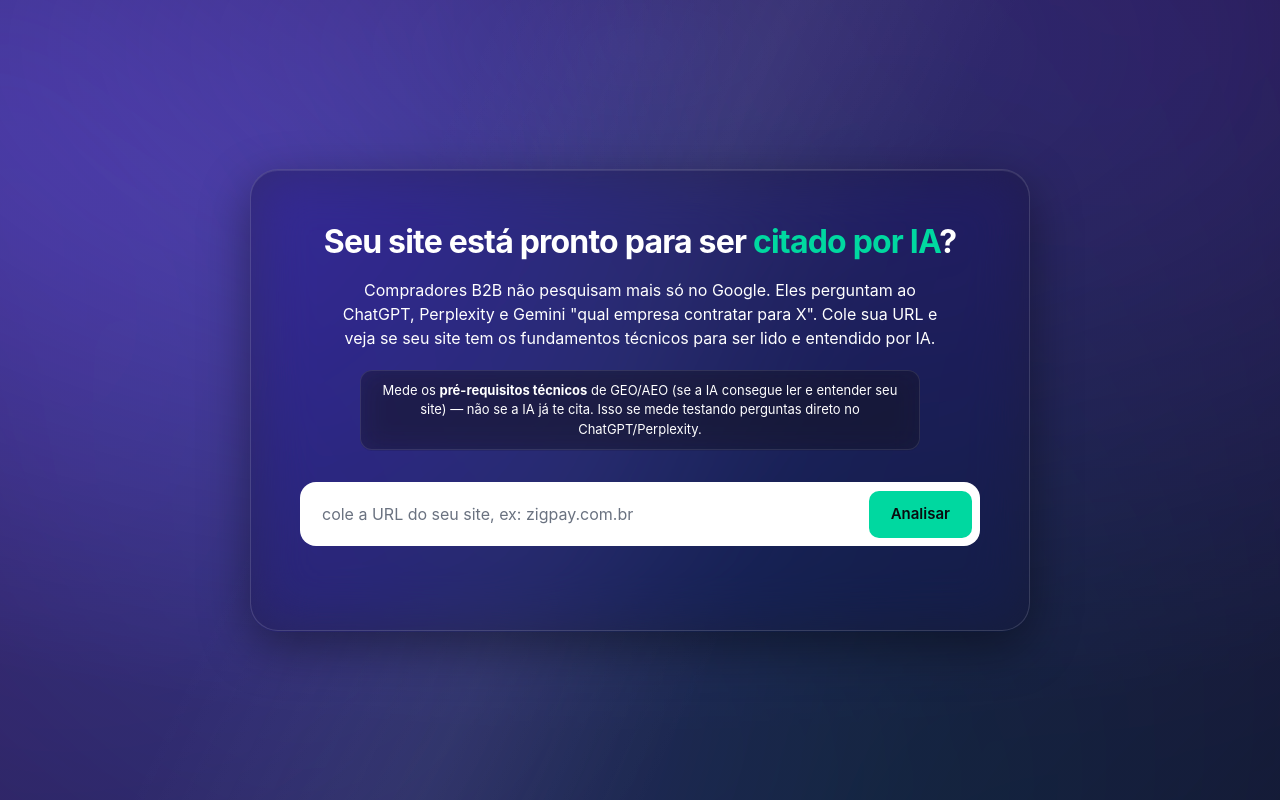
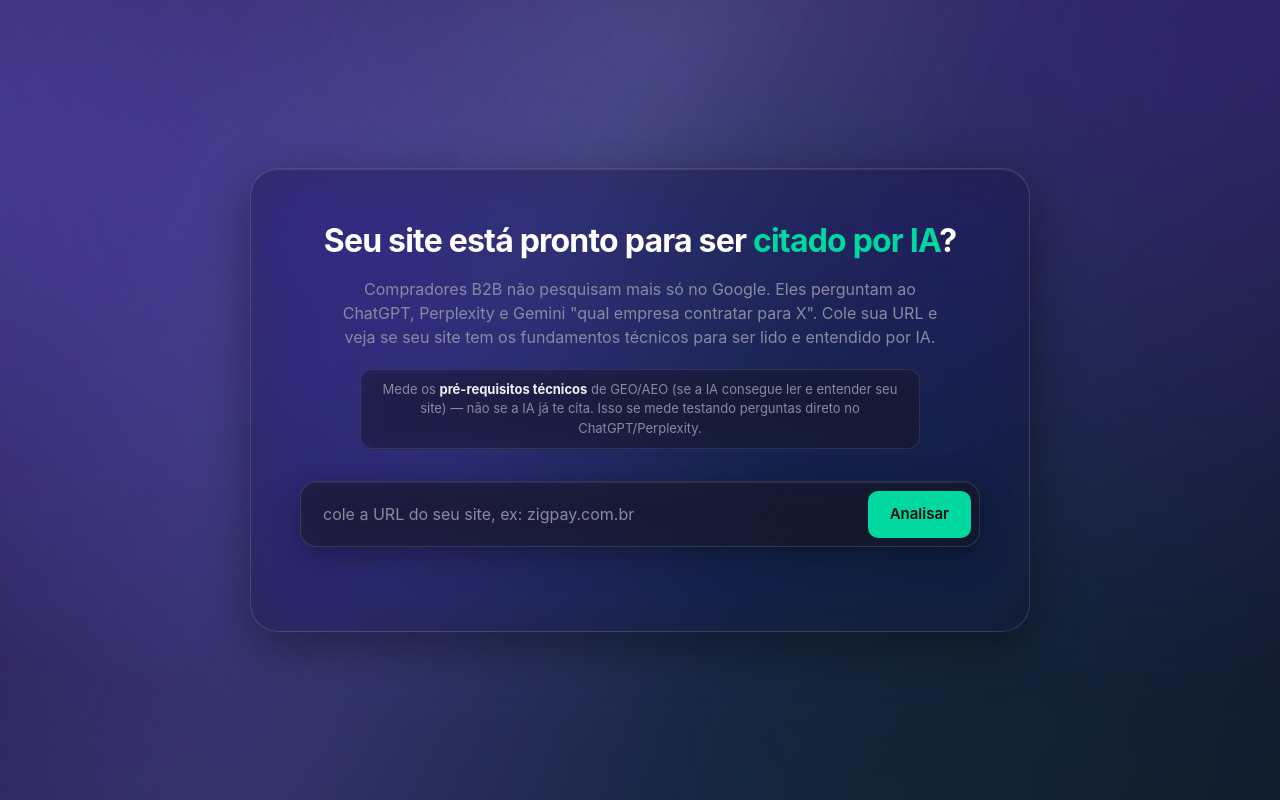
Before and after one commit to marcelofilho-ztgf/ai-readiness, a React (Vite) app in the folder client/: page / in a window 1280 px wide. Built offline with nearby package versions, Linux system fonts and the light colour scheme.

Commit message:
Movimento: fundo em divs reais; texto cinza; input branco no foco; centralizacao

```diff
--- a/client/src/App.jsx
+++ b/client/src/App.jsx
@@ -44,30 +44,30 @@ export default function App() {
     <>
       <AnimatedBackground />
 
-      <div className="flex min-h-screen w-full flex-col items-center justify-center px-6 py-12">
-        {/* CARD EXTERNO envolvendo todo o conteúdo */}
-        <div className="glass-shell w-full max-w-[780px] rounded-[28px] px-8 py-12 sm:px-12">
-          <header className="text-center">
+      <div className="flex min-h-screen w-full items-center justify-center px-6 py-12">
+        {/* CARD EXTERNO envolvendo todo o conteúdo — centrado na tela */}
+        <div className="glass-shell flex w-full max-w-[780px] flex-col items-center rounded-[28px] px-8 py-12 sm:px-12">
+          <header className="flex flex-col items-center text-center">
             <h1 className="text-[32px] font-bold tracking-tight text-white">
               Seu site está pronto para ser{" "}
               <span style={{ color: "var(--accent-2)" }}>citado por IA</span>?
             </h1>
-            <p className="mx-auto mt-3 max-w-[620px] text-base text-white">
+            <p className="mx-auto mt-3 max-w-[620px] text-base text-muted">
               Compradores B2B não pesquisam mais só no Google. Eles perguntam ao ChatGPT,
               Perplexity e Gemini "qual empresa contratar para X". Cole sua URL e veja se seu
               site tem os fundamentos técnicos para ser lido e entendido por IA.
             </p>
-            <p className="glass-soft mx-auto mt-5 max-w-[560px] rounded-xl px-4 py-2.5 text-[13px] text-white">
-              Mede os <b className="font-bold text-white">pré-requisitos técnicos</b> de GEO/AEO
+            <p className="glass-soft mx-auto mt-5 max-w-[560px] rounded-xl px-4 py-2.5 text-[13px] text-muted">
+              Mede os <b className="font-bold text-textc">pré-requisitos técnicos</b> de GEO/AEO
               (se a IA consegue ler e entender seu site) — não se a IA já te cita. Isso se mede
               testando perguntas direto no ChatGPT/Perplexity.
             </p>
           </header>
 
-          <SearchForm onSubmit={analyze} loading={loading} className="mt-8" />
+          <SearchForm onSubmit={analyze} loading={loading} className="mt-8 w-full" />
 
           <div
-            className="mt-4 min-h-[20px] text-center text-sm"
+            className="mt-4 min-h-[20px] w-full text-center text-sm"
             style={{ color: error ? "var(--alta)" : "rgba(255,255,255,.7)" }}
           >
             {loading && (
--- a/client/src/components/AnimatedBackground.jsx
+++ b/client/src/components/AnimatedBackground.jsx
@@ -1,5 +1,11 @@
-// O fundo "seda" agora é aplicado direto no body (ver index.css) — à prova de
-// z-index e de WebGL. Este componente fica vazio para não duplicar camadas.
+// Fundo "seda" animado — em DIVs reais (não pseudo-elementos), porque o Chrome
+// não anima ::before/::after de forma confiável quando há filter:blur pesado.
 export default function AnimatedBackground() {
-  return null;
+  return (
+    <div className="silk-bg" aria-hidden>
+      <div className="silk-blob" />
+      <div className="silk-sheen" />
+      <div className="silk-vignette" />
+    </div>
+  );
 }
--- a/client/src/components/SearchForm.jsx
+++ b/client/src/components/SearchForm.jsx
@@ -1,27 +1,33 @@
 import { useState } from "react";
 
 // Formulário de busca reutilizável (home e modal).
-// Input com fundo branco; botão na cor accent-2 (verde "citado por IA").
+// Vazio/sem foco: liquid glass. Ao focar/digitar: fica branco.
+// Botão sempre na cor accent-2 (verde "citado por IA").
 export default function SearchForm({ onSubmit, loading, className = "", compact = false, initialValue = "" }) {
   const [url, setUrl] = useState(initialValue);
+  const [focused, setFocused] = useState(false);
 
   function handle(e) {
     e.preventDefault();
     onSubmit(url);
   }
 
+  const active = focused || url.length > 0;
+
   return (
     <form
       onSubmit={handle}
-      className={`input-white mx-auto flex max-w-[680px] items-center gap-2 rounded-2xl p-2 ${className}`}
+      className={`mx-auto flex max-w-[680px] items-center gap-2 rounded-2xl p-2 transition-colors ${active ? "input-white" : "glass"} ${className}`}
     >
       <input
         value={url}
         onChange={(e) => setUrl(e.target.value)}
+        onFocus={() => setFocused(true)}
+        onBlur={() => setFocused(false)}
         type="text"
         placeholder="cole a URL do seu site, ex: zigpay.com.br"
         autoComplete="off"
-        className={`input-white flex-1 rounded-xl bg-transparent px-3.5 outline-none ${compact ? "py-2 text-sm" : "py-3 text-base"}`}
+        className={`flex-1 rounded-xl bg-transparent px-3.5 outline-none ${active ? "text-[#14101f] placeholder:text-[#6a7280]" : "text-textc placeholder:text-muted"} ${compact ? "py-2 text-sm" : "py-3 text-base"}`}
       />
       <button
         type="submit"
--- a/client/src/index.css
+++ b/client/src/index.css
@@ -24,55 +24,79 @@ body {
   color: var(--text);
   font-family: -apple-system, BlinkMacSystemFont, "Segoe UI", Inter, sans-serif;
 }
-/* Fundo seda aplicado direto no body — dobras suaves e difusas (não listras).
-   Várias manchas de luz sobrepostas, bem desfocadas, que derivam lentamente. */
+/* Fundo seda animado — em DIVs reais (anima de forma confiável no Chrome). */
 body {
   min-height: 100vh;
-  background: #1a1430;
+  background: #14101f;
   overflow-x: hidden;
-}
-/* Camada de "dobras de seda": manchas radiais largas e suaves que se movem */
-body::before {
-  content: "";
-  position: fixed;
-  inset: -25%;
-  width: 150%;
-  height: 150%;
-  z-index: 0;
-  pointer-events: none;
-  background:
-    radial-gradient(60% 120% at 20% 30%, rgba(124, 108, 255, 0.55), transparent 60%),
-    radial-gradient(55% 100% at 75% 25%, rgba(60, 45, 120, 0.6), transparent 55%),
-    radial-gradient(70% 130% at 60% 80%, rgba(0, 200, 160, 0.18), transparent 60%),
-    radial-gradient(50% 90% at 35% 70%, rgba(108, 92, 231, 0.45), transparent 55%),
-    linear-gradient(125deg, #221a44 0%, #3a2d6b 35%, #2a2052 60%, #181230 100%);
-  filter: blur(60px) saturate(125%);
-  animation: silkDrift 26s ease-in-out infinite alternate;
-}
-/* Brilho diagonal que atravessa, dando o aspecto acetinado */
-body::after {
-  content: "";
-  position: fixed;
-  inset: 0;
-  z-index: 0;
-  pointer-events: none;
-  background:
-    linear-gradient(115deg, transparent 30%, rgba(255, 255, 255, 0.05) 48%, transparent 62%),
-    radial-gradient(130% 95% at 50% 6%, rgba(12, 10, 22, 0), rgba(12, 10, 22, 0.45) 90%);
 }
 #root {
   position: relative;
   z-index: 1;
 }
+.silk-bg {
+  position: fixed;
+  inset: 0;
+  z-index: 0;
+  overflow: hidden;
+  pointer-events: none;
+  background: linear-gradient(125deg, #221a44 0%, #3a2d6b 40%, #2a2052 65%, #181230 100%);
+}
+/* manchas de luz que derivam — o movimento principal */
+.silk-blob {
+  position: absolute;
+  inset: -30%;
+  width: 160%;
+  height: 160%;
+  background:
+    radial-gradient(60% 120% at 20% 30%, rgba(124, 108, 255, 0.6), transparent 60%),
+    radial-gradient(55% 100% at 78% 22%, rgba(70, 50, 140, 0.65), transparent 55%),
+    radial-gradient(70% 130% at 62% 82%, rgba(0, 200, 160, 0.22), transparent 60%),
+    radial-gradient(50% 90% at 32% 72%, rgba(108, 92, 231, 0.5), transparent 55%);
+  filter: blur(55px) saturate(125%);
+  will-change: transform;
+  transform: translateZ(0);
+  animation: silkDrift 24s ease-in-out infinite alternate;
+}
+/* brilho acetinado diagonal, movendo no sentido oposto */
+.silk-sheen {
+  position: absolute;
+  inset: -20%;
+  width: 140%;
+  height: 140%;
+  background: linear-gradient(
+    115deg,
+    transparent 30%,
+    rgba(255, 255, 255, 0.07) 48%,
+    transparent 64%
+  );
+  filter: blur(8px);
+  will-change: transform;
+  transform: translateZ(0);
+  animation: sheenMove 18s ease-in-out infinite alternate;
+}
+.silk-vignette {
+  position: absolute;
+  inset: 0;
+  background: radial-gradient(130% 95% at 50% 6%, rgba(12, 10, 22, 0), rgba(12, 10, 22, 0.5) 90%);
+}
 @keyframes silkDrift {
   0% {
-    transform: translate(-4%, -2%) rotate(-4deg) scale(1.1);
+    transform: translate3d(-5%, -3%, 0) rotate(-5deg) scale(1.1);
   }
   50% {
-    transform: translate(5%, 4%) rotate(5deg) scale(1.22);
+    transform: translate3d(6%, 4%, 0) rotate(5deg) scale(1.25);
   }
   100% {
-    transform: translate(-3%, 3%) rotate(-2deg) scale(1.14);
+    transform: translate3d(-3%, 4%, 0) rotate(-2deg) scale(1.15);
+  }
+}
+@keyframes sheenMove {
+  0% {
+    transform: translate3d(-12%, 0, 0) rotate(0deg);
+  }
+  100% {
+    transform: translate3d(12%, 6%, 0) rotate(4deg);
   }
 }
 
```
